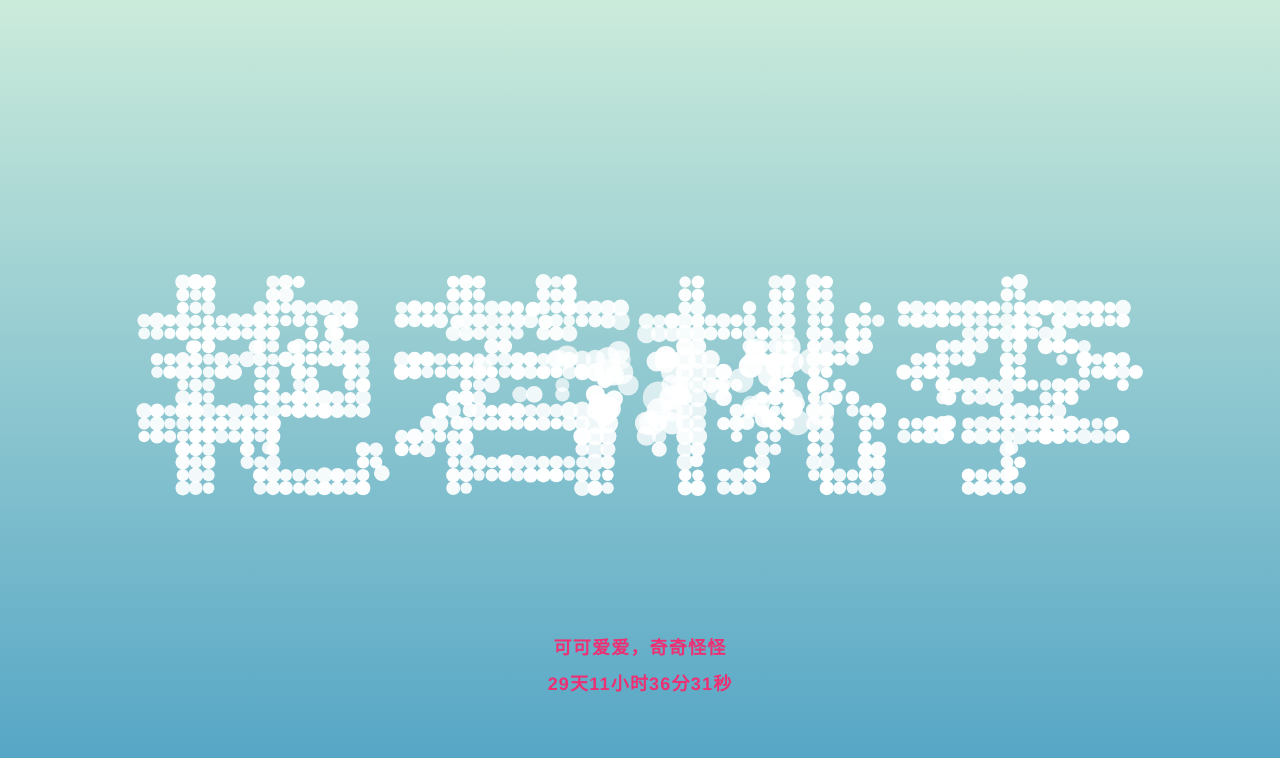
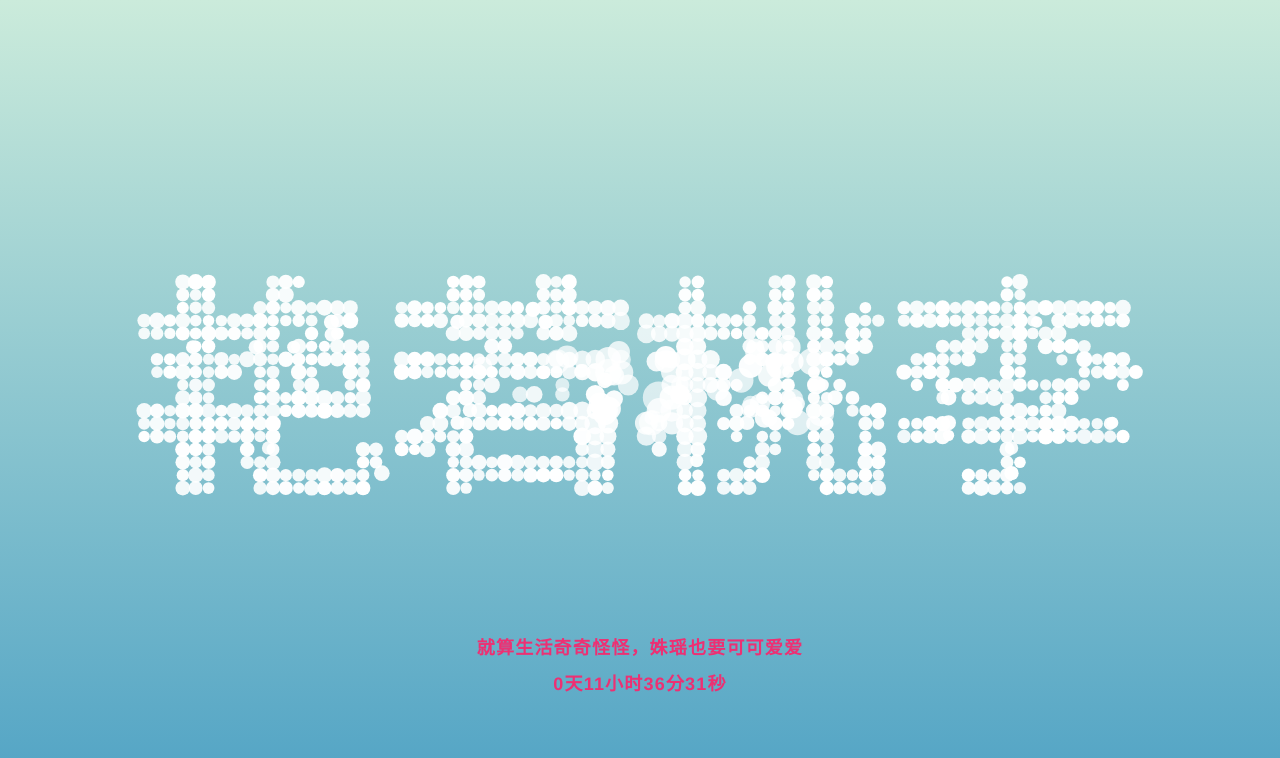
Before and after one commit to 147258-gif/1234, a plain HTML site: page index.html in a window 1280 px wide. Drawn offline with Linux system fonts and the light colour scheme; animation ran at ten frames a second.

Commit message:
Update index.html

```diff
--- a/index.html
+++ b/index.html
@@ -98,14 +98,14 @@
 <body>
 <canvas class="canvas" width="1820" height="905"></canvas>
 <p class="text" style="color: #ed3073;">
-    可可爱爱，奇奇怪怪
+    就算生活奇奇怪怪，姝瑶也要可可爱爱
     <br/>
     <span id="span_dt_dt"></span>
 </p>
 <script language="javascript">
     function show_date_time() {
         window.setTimeout("show_date_time()", 1000);
-        BirthDay = new Date("12/3/2019 00:00:00");
+        BirthDay = new Date("1/1/2020 00:00:00");
         today = new Date();
         timeold = (today.getTime() - BirthDay.getTime());
         sectimeold = timeold / 1000
```
